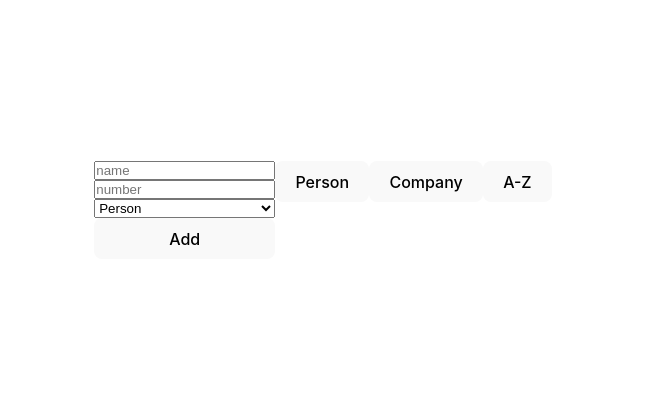
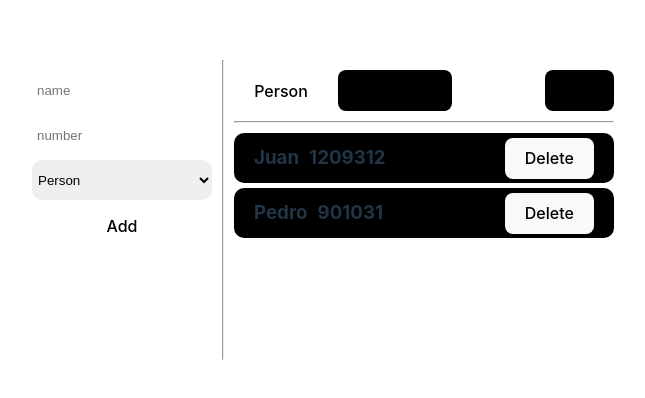
Before and after one commit to kinxori/inxel-test, a React (Vite) app: page / in a window 1280 px wide. Shown: the part 190-588 px from the top of the page, without its empty margins (317-962 px from the left). Built offline with nearby package versions, Linux system fonts and the light colour scheme.

Commit message:
test completed with requirements - 20:24 pm

```diff
--- a/src/App.jsx
+++ b/src/App.jsx
@@ -3,12 +3,35 @@ import { useState } from "react";
 import "./App.css";
 
 function App() {
+  const [typeDisplay, setTypeDisplay] = useState("person");
+  const [isSorted, setIsSorted] = useState(false);
   const [inputForm, setInputData] = useState({
     name: "",
     number: "",
-    type: "Person",
+    type: "person",
   });
-  const [data, setData] = useState([{}]);
+  const [data, setData] = useState([
+    {
+      name: "Juan",
+      number: "1209312",
+      type: "person",
+    },
+    {
+      name: "Pedro",
+      number: "901031",
+      type: "person",
+    },
+    {
+      name: "Ricardo",
+      number: "82832",
+      type: "company",
+    },
+    {
+      name: "Fernando",
+      number: "1291203",
+      type: "company",
+    },
+  ]);
 
   const handleChange = (event) => {
     const { name, value } = event.target;
@@ -18,34 +41,58 @@ function App() {
   const handleSubmit = (event) => {
     event.preventDefault();
     const newEntry = { ...inputForm };
+    if (inputForm.name || inputForm.number !== "") {
       setData((prevData) => [...prevData, newEntry]);
       setInputData({
         name: "",
         number: "",
-      type: "Person",
+        type: "person",
       });
+    } else null;
   };
 
-  const filteredPerson = data.filter((p) => {
-    p.type === "person";
+  const handleDelete = (id) => {
+    setData((prevData) => prevData.filter((card) => card.number !== id));
+  };
+
+  const handleAlphabetic = () => {
+    setIsSorted(!isSorted);
+  };
+
+  const filteredPerson = data.filter((item) => {
+    return item.type === "person";
   });
-  const filteredCompany = data.filter((p) => {
-    p.type === "company";
+  const filteredCompany = data.filter((item) => {
+    return item.type === "company";
   });
 
-  console.log("input", inputForm);
-  console.log("data", data);
+  const sortedPersonArray = [...filteredPerson].sort((a, b) => a.name.localeCompare(b.name));
+
+  const sortedCompanyArray = [...filteredCompany].sort((a, b) => a.name.localeCompare(b.name));
+
+  // console.log("input", inputForm);
+  // console.log("data", data);
+  // console.log("person filter", filteredPerson);
+  // console.log("company filter", filteredCompany);
 
   return (
-    <article style={{ display: "flex" }}>
-      <div>
-        <form style={{ display: "flex", flexDirection: "column" }}>
+    <article style={{ display: "flex", borderRadius: "10px", border: "1px solid white" }}>
+      <div
+        style={{
+          width: "200px",
+          height: "300px",
+          boxSizing: "border-box",
+          padding: "10px",
+        }}
+      >
+        <form style={{ display: "flex", flexDirection: "column", gap: "5px" }}>
           <input
             name="name"
             value={inputForm.name}
             onChange={handleChange}
             placeholder="name"
             type="text"
+            style={{ height: "40px", borderRadius: "10px", border: "none", paddingLeft: "5px" }}
           ></input>
           <input
             name="number"
@@ -53,28 +100,100 @@ function App() {
             onChange={handleChange}
             placeholder="number"
             type="text"
+            style={{ height: "40px", borderRadius: "10px", border: "none", paddingLeft: "5px" }}
           ></input>
-          <select name="type" value={inputForm.type} onChange={handleChange}>
+          <select
+            name="type"
+            value={inputForm.type}
+            onChange={handleChange}
+            style={{ height: "40px", borderRadius: "10px", border: "none", paddingLeft: "2px" }}
+          >
             <option value="person">Person</option>
             <option value="company">Company</option>
           </select>
-          <button onClick={handleSubmit} type="submit">
+          <button
+            style={{ background: "white", color: "black" }}
+            onClick={handleSubmit}
+            type="submit"
+          >
             Add
           </button>
         </form>
       </div>
-      <div style={{ display: "flex", flexDirection: "column" }}>
-        <div>
-          <button>Person</button>
-          <button>Company</button>
-          <button>A-Z</button>
+      <hr></hr>
+      <div
+        style={{
+          display: "flex",
+          flexDirection: "column",
+          width: "400px",
+          height: "300px",
+          boxSizing: "border-box",
+          padding: "10px",
+        }}
+      >
+        <div style={{ display: "flex", gap: "10px" }}>
+          <button
+            style={
+              typeDisplay === "person"
+                ? { background: "white", color: "black" }
+                : { background: "black" }
+            }
+            onClick={() => setTypeDisplay("person")}
+          >
+            Person
+          </button>
+          <button
+            style={
+              typeDisplay === "company"
+                ? { background: "white", color: "black" }
+                : { background: "black" }
+            }
+            onClick={() => setTypeDisplay("company")}
+          >
+            Company
+          </button>
+          <button
+            onClick={handleAlphabetic}
+            style={
+              isSorted
+                ? { marginLeft: "auto", background: "white", color: "black" }
+                : { marginLeft: "auto", background: "black" }
+            }
+          >
+            A-Z
+          </button>
         </div>
-        <div>
-          {filteredPerson.map((p) => (
+        <hr style={{ margin: "10px 0" }}></hr>
+        <div style={{ display: "flex", flexDirection: "column", gap: "5px", overflowY: "auto" }}>
+          {typeDisplay === "person" ? (
             <>
-              <Card name={p.name} number={p.number} />
+              {isSorted
+                ? sortedPersonArray.map((c) => (
+                    <div key={c.number}>
+                      <Card name={c.name} number={c.number} handleDelete={handleDelete} />
+                    </div>
+                  ))
+                : filteredPerson.map((c) => (
+                    <div key={c.number}>
+                      <Card name={c.name} number={c.number} handleDelete={handleDelete} />
+                    </div>
+                  ))}
             </>
+          ) : (
+            <>
+              {isSorted
+                ? sortedCompanyArray.map((c) => (
+                    <div key={c.number}>
+                      <Card name={c.name} number={c.number} handleDelete={handleDelete} />
+                    </div>
+                  ))
+                : filteredCompany.map((c) => (
+                    <div key={c.number}>
+                      <Card name={c.name} number={c.number} handleDelete={handleDelete} />
+                    </div>
                   ))}
+            </>
+          )}
         </div>
       </div>
     </article>
@@ -92,14 +211,24 @@ function Card(props) {
         background: "black",
         display: "flex",
         flexDirection: "row",
+        borderRadius: "10px",
       }}
     >
-      <div width={{ width: "70%" }}>
+      <div
+        style={{
+          width: "100%",
+          display: "flex",
+          justifyContent: "center",
+          alignItems: "center",
+          gap: "10px",
+          margin: "0 20px",
+        }}
+      >
         <h3>{props.name}</h3>
         <h3>{props.number}</h3>
-      </div>
-      <div width={{ width: "30%" }}>
-        <button>Delete</button>
+        <button onClick={() => props.handleDelete(props.number)} style={{ marginLeft: "auto" }}>
+          Delete
+        </button>
       </div>
     </div>
   );
```
Lines whose indentation alone changed are shown as unchanged.
